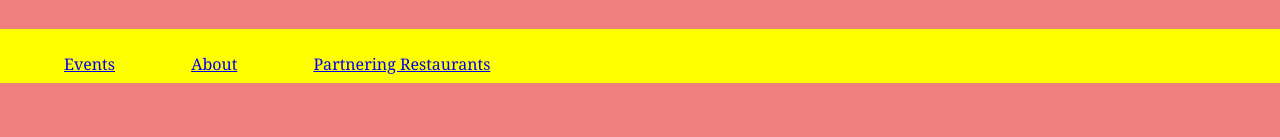
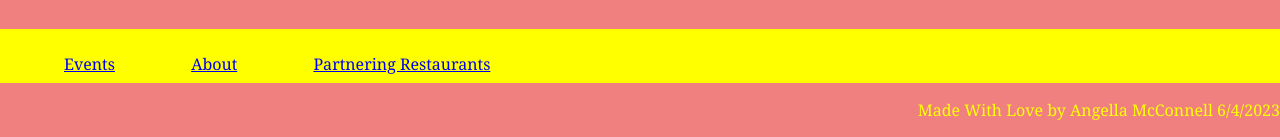
Before and after one commit to angel33la/responsive-club, a plain HTML site: page index.html in a window 1280 px wide. Shown: the part 2418-2555 px from the top of the page. Before the commit the page ends 2501 px from the top, so only its background shows below. Drawn offline with Linux system fonts and the light colour scheme.

Commit message:
adding footer

```diff
--- a/index.html
+++ b/index.html
@@ -41,6 +41,7 @@
     <img src="img\jumpingfriends.jpg" alt="jumping friends">
     <h1>We meet up every evening at 7pm in the town square.</h1>
    </div>
+   <footer>
    <div class="bar">
     <ul>
       <li><a href="#meetup">Events</a></li>
@@ -48,5 +49,7 @@
       <li><a href="#">Partnering Restaurants</a></li>
     </ul>
    </div>
+   <p>Made With Love by Angella McConnell 6/4/2023</p>
+  </footer>
   </body>
 </html>
--- a/style.css
+++ b/style.css
@@ -98,6 +98,11 @@ li {
   text-align: center;
 }
 
+footer p{
+  text-align: right;
+  color: yellow;
+}
+
 @media only screen and (max-width: 1200px) {
 
   .photos img {
```
